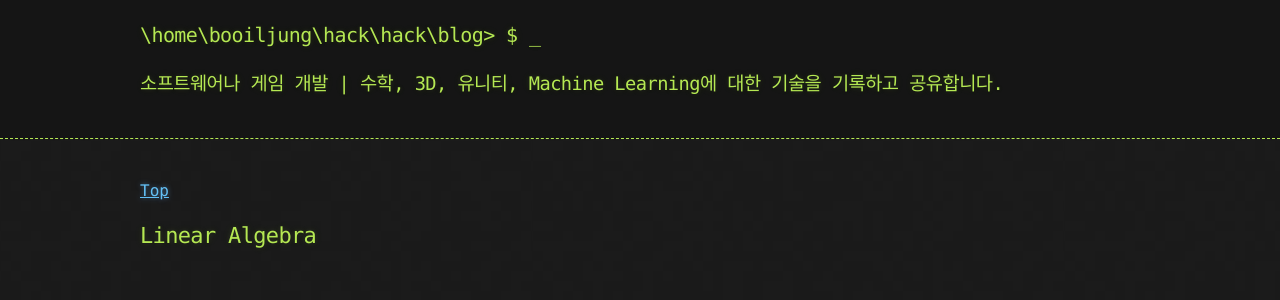
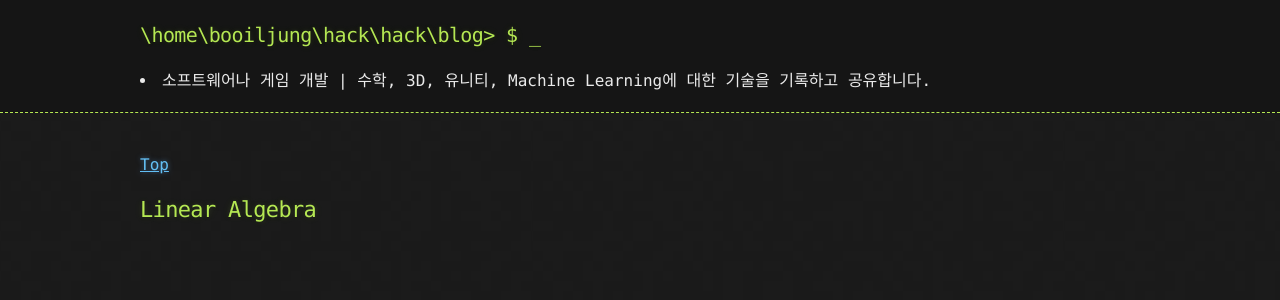
Before and after one commit to booiljung/xxxxx, a Jekyll site: the page built from machine_learning_notes/linear_algebra.md, in a window 1280 px wide. Shown: the top 300 px of the page. Built offline with Jekyll 4.4.1, drawn with Linux system fonts in a browser that asks for light colours; our own code applies the rules of GitHub Pages for plain Markdown files.

Commit message:
head font and li changed

```diff
--- a/_layouts/default.html
+++ b/_layouts/default.html
@@ -41,7 +41,7 @@
       <div class="container">
 
         <h2>{{ site.title | default: site.github.repository_name }}</h2>
-        <h3>{{ site.description | default: site.github.project_tagline }}</h3>
+        <li>{{ site.description | default: site.github.project_tagline }}</li>
 
         <!--
         <section id="downloads">
--- a/_sass/jekyll-theme-hacker.scss
+++ b/_sass/jekyll-theme-hacker.scss
@@ -54,7 +54,7 @@
 }
 
 header h1 {
-  font-size: 30px;
+  font-size: 22px;
   line-height: 1.5;
   margin: 0 0 0 -40px;
   font-weight: bold;
```
